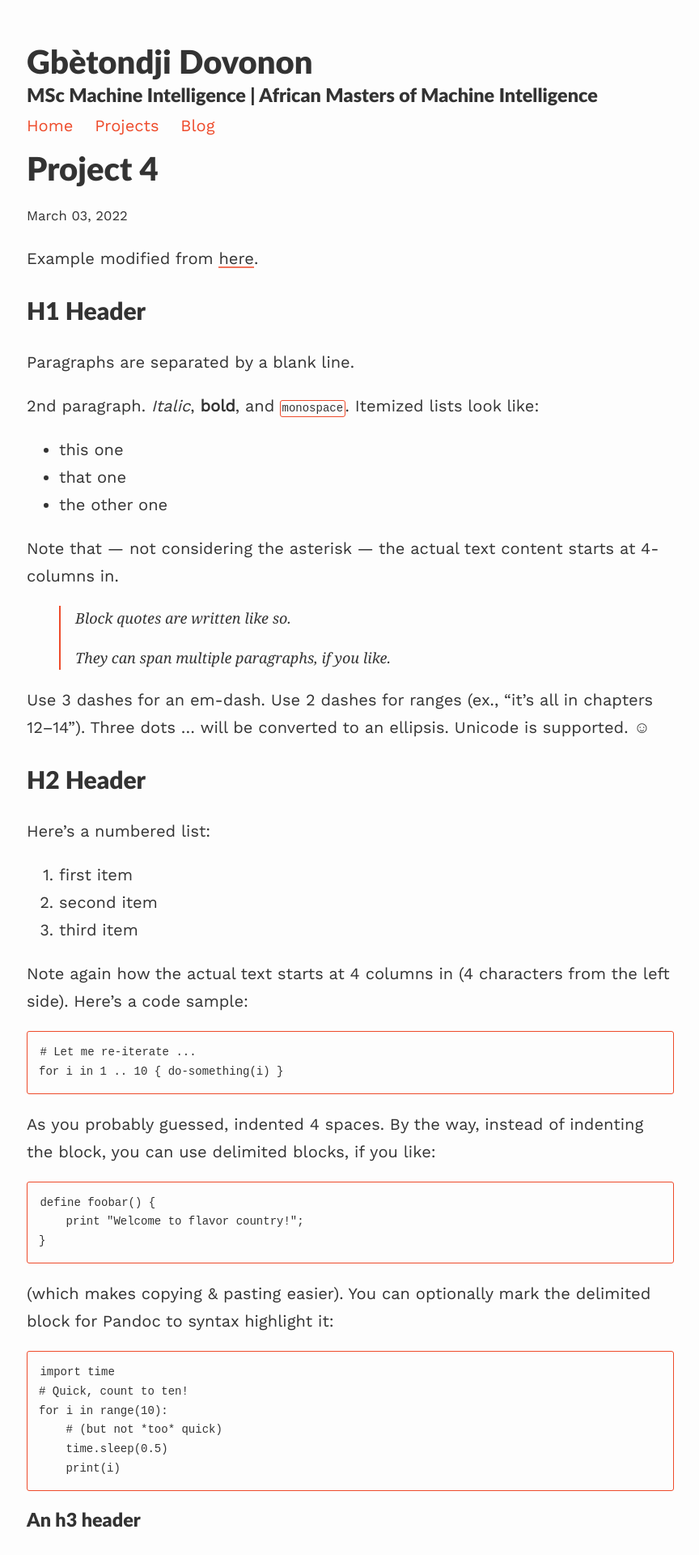
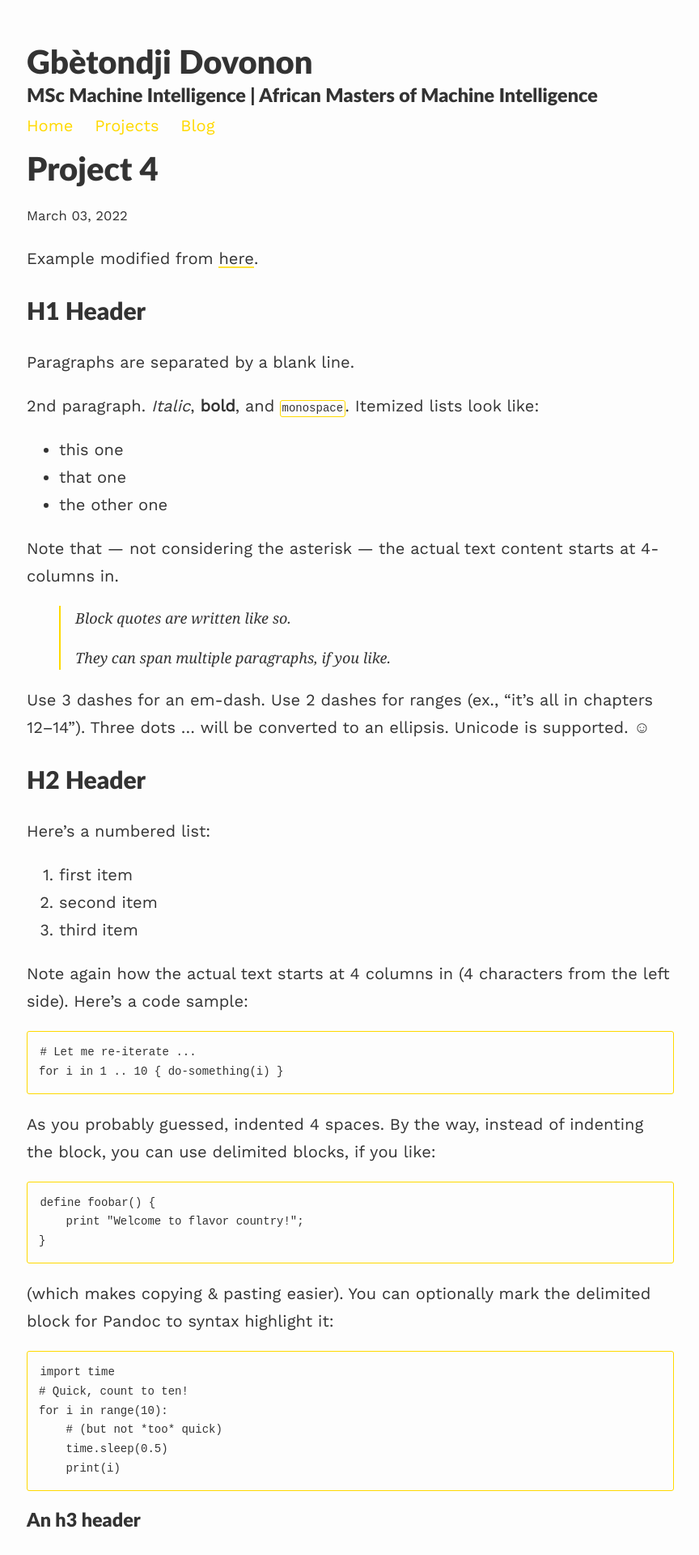
Before and after one commit to jean72human/jean72human.github.io, a Jekyll site: the page built from _projects/4_project.md, in a window 1280 px wide. Shown: the top 1920 px of the page at 81% size, without its empty margins (207-1071 px from the left). Built offline with Jekyll 4.4.1, drawn with Linux system fonts in a browser that asks for light colours; nearby versions of some CDN libraries; formulas are drawn with MathJax 3.

Commit message:
a new shade

```diff
--- a/assets/css/_sass/variables.scss
+++ b/assets/css/_sass/variables.scss
@@ -8,7 +8,7 @@ $spacing-unit:     30px;
 $light-gray: gray;
 $text-color:       #333;
 $background-color: #fdfdfd;
-$brand-color:      #EE4B2B;
+$brand-color:      #ffd900;
 
 // Color scheme for light
 $body-bg: #fdfdfd;
```
